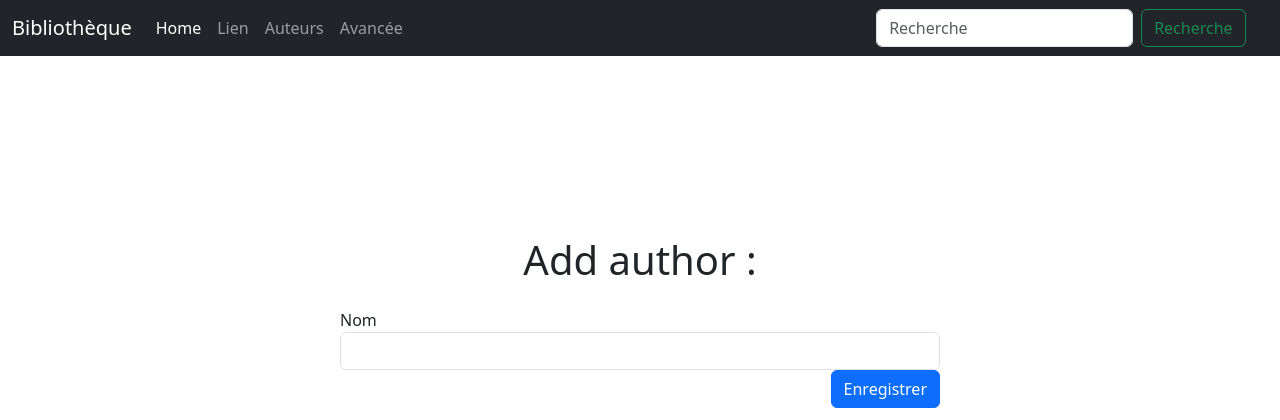
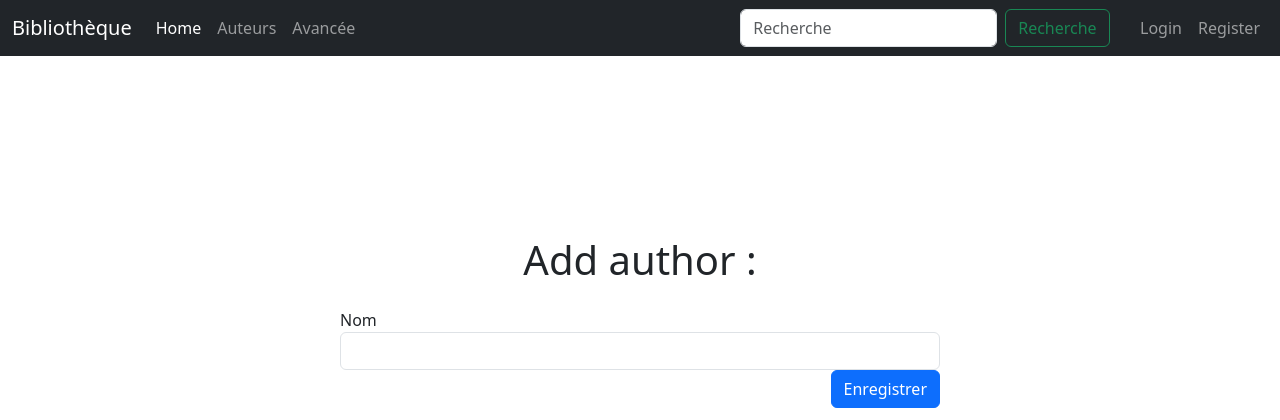
Before and after one commit to LeskGit/FlaskProject, a Flask app: page /add-author/ in a window 1280 px wide. Shown: the top 420 px of the page. Run offline with Flask 3, Linux system fonts and the light colour scheme; some libraries are stand-ins or nearby versions.

Commit message:
Le header redirige maintenant directement sur les pages. Le lien Bibliotheque n'est pas encore fonctionnel, il servira aux favoris

```diff
--- a/SiteWeb/templates/base.html
+++ b/SiteWeb/templates/base.html
@@ -16,7 +16,6 @@
 
   <body>
     <header>
-      <!-- navbar fixée -->
       <nav class="navbar navbar-expand-md navbar-dark fixed-top bg-dark">
         <div class="container-fluid">
           <a class="navbar-brand" href="#">Bibliothèque</a>
@@ -30,27 +29,33 @@
                 <a class="nav-link active" aria-current="page" href="/">Home</a>
               </li>
               <li class="nav-item">
-                <a class="nav-link" href="#">Lien</a>
-              </li>
-              <li class="nav-item">
                 <a class="nav-link" href="/authors">Auteurs</a>
               </li>
               <li class="nav-item">
                 <a class="nav-link" href="/advanced-search">Avancée</a>
               </li>
             </ul>
-            <form class="d-flex" role="search" action="{{ url_for('search') }}" method="get">
+            <form class="d-flex" role="search" action="/search" method="get">
               <input class="form-control me-2" type="search" name="query" placeholder="Recherche" aria-label="Search">
               <button class="btn btn-outline-success" type="submit">Recherche</button>
             </form>
-            <ul id="userlog" class="nav navbar-nav navbar-right">
+            <ul id="userlog" class="navbar-nav navbar-right">
               {% if current_user.is_authenticated %}
-                  <li><a>{{ current_user.username }}</a></li>
-                  <li><a href="{{ url_for('logout') }}">
-                      <span class="glyphicon glyphicon-log-out" title="Logout"></span>
-                  </a></li>
+                <li class="nav-item">
+                  <a class="nav-link">{{ current_user.username }}</a>
+                </li>
+                <li class="nav-item">
+                  <a class="nav-link" href="/logout/">Logout</a>
+                </li>
+              {% else %}
+                <li class="nav-item">
+                  <a class="nav-link" href="/login/">Login</a>
+                </li>
+                <li class="nav-item">
+                  <a class="nav-link" href="/register/">Register</a>
+                </li>
               {% endif %}
-          </ul>
+            </ul>
           </div>
         </div>
       </nav>
```
Also changed, not shown: SiteWeb.db.
